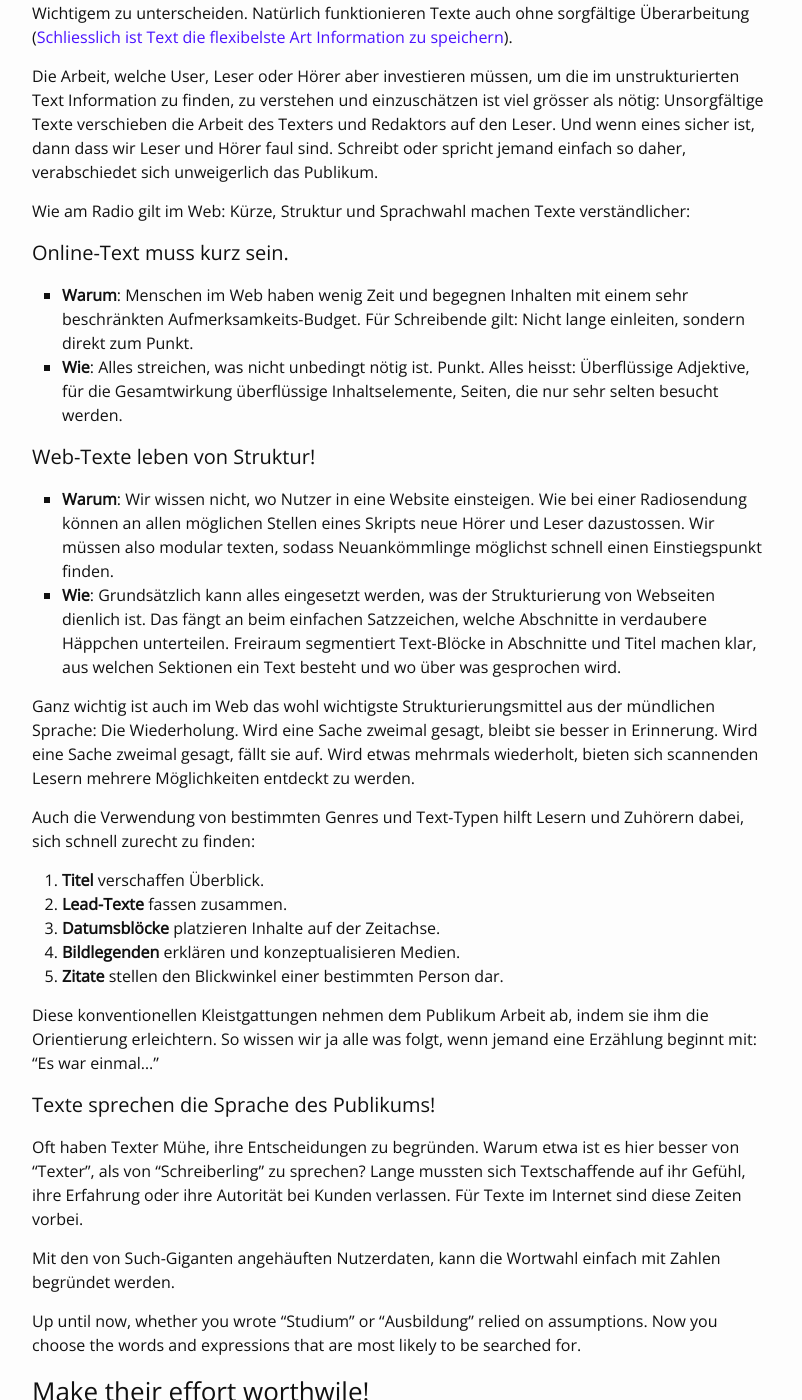
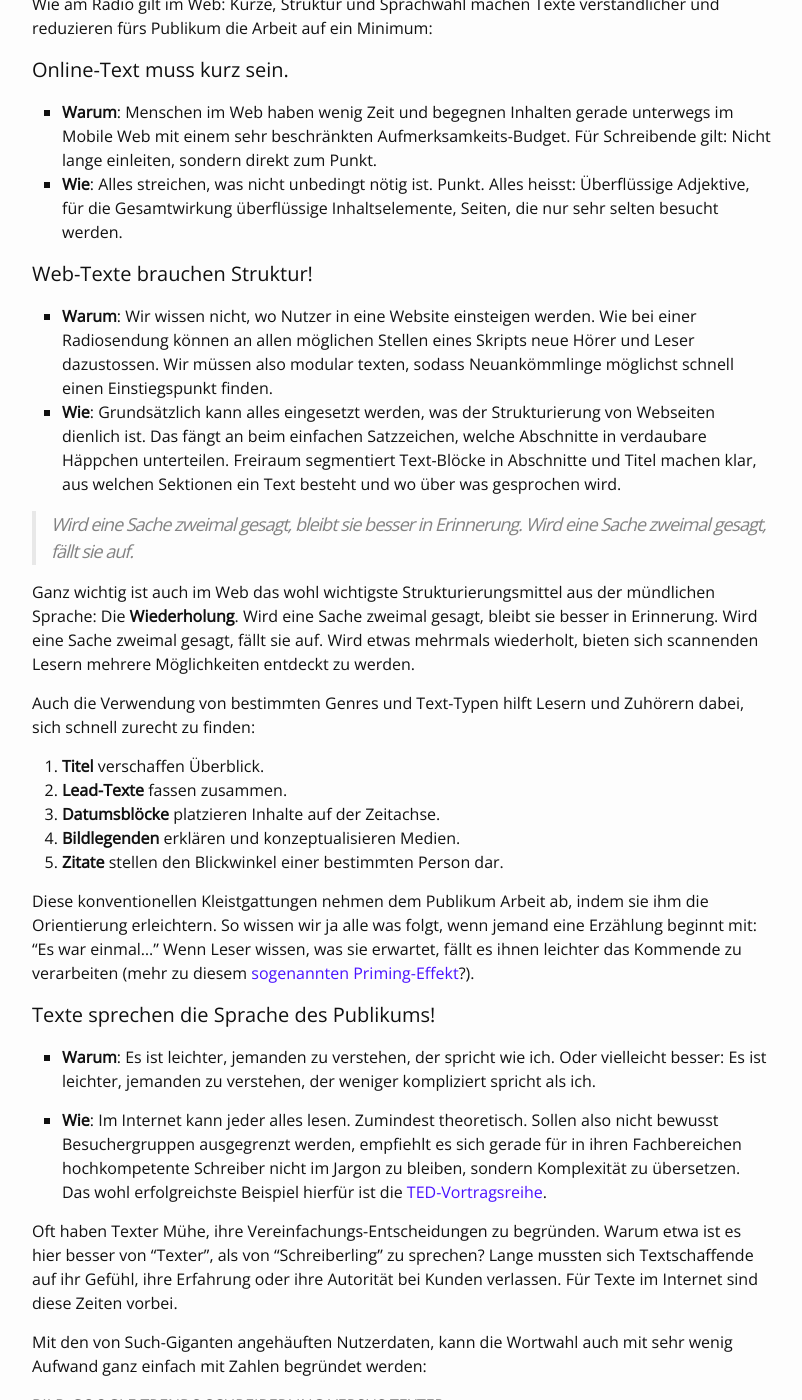
Before and after one commit to tschannes/tschannes.github.com, a Jekyll site: the page built from _posts/2014-10-15-schreiben-im-web.markdown, in a window 1280 px wide and 1400 px high, scrolled down 967 px. Shown: the whole window, without its empty margins (238-1040 px from the left). Built offline with Jekyll 4.4.1, drawn with Linux system fonts in a browser that asks for light colours; comment, search, counter and statistics services are not loaded; some of the changed text lies outside the part shown.

Commit message:
schreib im web fast fertig

```diff
--- a/_posts/2014-10-15-schreiben-im-web.markdown
+++ b/_posts/2014-10-15-schreiben-im-web.markdown
@@ -2,44 +2,42 @@
 layout: post
 title: "Schreiben im Web ist Schreiben fürs Radio"
 date: 2014-10-15
-excerpt: "Web-Texte haben viel mit Texten fürs Radio gemein: Sie müssen kurz, sehr strukturiert, häppchenweise verdaubar und auf den ersten Blick interessant sein. Aufwand fürs Verstehen, und Nutzen aus dem Gehörten müssen sich die Waage halten."
+excerpt: "Web-Texte haben viel mit Texten fürs Radio gemein: Sie müssen kurz, sehr strukturiert, häppchenweise verdaubar und auf den ersten Blick interessant sein. Es gilt: 'Sag es möglichst einfach'. Und: 'Belohne deine Zuhörer fürs Zuhören.'"
 comments: true
 related: true
 ---
 
 
-Inhalte im Web wie Inhalte am Radio müssen in erster Linie informieren. Dies gilt nicht nur für News. Auch Inhalte, die in erster Linie unterhalten wollen, wie etwa Charts, dienen in erster Linie diesem Zweck: Sie machen neue Inhalte entdeckbar. Der Erfolg von digitalen Charts-Plattformen mit Empfehlungsmechanismen wie soundcloud, grooveshark, youtube oder Vimeo bestätigt, dass Hörer wie User, entdecken wollen.
-
-## Schreiben fürs Web ist wie Schreiben fürs Radio
-
-Dies bedeutet für die Medien, welche die Inhalte transportieren, dass sie sich zurücknehmen müssen. Die Bühne muss ganz der übermittelten Information, dem empfohlenen Video-Clip oder der viralen Geschichte gehören.
-
-Es stellt sich die Frage, wie dem Inhalt die Bühne überlassen werden kann? Wie nimmt sich das Medium zurück? Oder: Wie tritt Sprache, die Sprechende, wie tritt die Online-Plattform, das Design hinter ihre Inhalte zurück?
+Inhalte im Web wie Inhalte am Radio müssen in erster Linie informieren. Dies bedeutet für Sprecher wie für Texter, dass sie sich zurücknehmen müssen. Die Bühne muss ganz der übermittelten Information, dem empfohlenen Video-Clip oder der mitreissenden Geschichte gehören. Doch wie schreiben wir Texte, welche es sich zu lesen lohnt?
 
 ## Inhalte müssen einfach nützen!
-Die Antwort ist einfach: Zwinge deine Kunden nicht dazu nachzudenken, wie Usability-Experte Steve Krug, unvergesslich titelte. Wenn User nicht vom Nachdenken befreit werden können, muss sich der kognitive Aufwand für sie lohnen.
+Die Antwort ist einfach: Zwinge deine Kunden nicht dazu nachzudenken, wie Usability-Experte Steve Krug, unvergesslich titelte. Oder: Wenn User nicht vom Nachdenken befreit werden können, muss sich der kognitive Aufwand für sie lohnen.
 
-Als Inhaltsschaffende haben wir also zwei Grössen, die wir manipulieren können, um erfolgreiche Inhalte zu schaffen:
+Als Inhaltsschaffende haben wir also zwei Grössen, die wir manipulieren können, um gut lesbare Texte zu schreiben:
+
+### [Relevance Theory](http://www.relevance.com) im Online-Text
 
 1. Inhalte müssen möglichst einfach verständlich sein.
-2. Inhalte müssen möglichst grosse Nutzen bieten.
+2. Inhalte müssen möglichst grossen Nutzen bieten.
 
 ### Don't make them think!
 Meine Aufgabe als Texter besteht darin, Information einfacher darzustellen, Wichtiges von weniger Wichtigem zu unterscheiden. Natürlich funktionieren Texte auch ohne sorgfältige Überarbeitung ([Schliesslich ist Text die flexibelste Art Information zu speichern](http://graydon2.dreamwidth.org/193447.html)).
 
-Die Arbeit, welche User, Leser oder Hörer aber investieren müssen, um die im unstrukturierten Text Information zu finden, zu verstehen und einzuschätzen ist viel grösser als nötig: Unsorgfältige Texte verschieben die Arbeit des Texters und Redaktors auf den Leser. Und wenn eines sicher ist, dann dass wir Leser und Hörer faul sind. Schreibt oder spricht jemand  einfach so daher, verabschiedet sich unweigerlich das Publikum.
+Die Arbeit, welche User, Leser oder Hörer aber investieren müssen, um in schlechten Texten Information zu finden, sie zu verstehen und einzuschätzen ist viel grösser als nötig: Unsorgfältige Texte verschieben die Arbeit des Texters und Redaktors auf den Leser. Und wenn eines sicher ist, dann dass wir Leser und Hörer faul sind. Schreibt oder spricht jemand  unkonzentriert daher, verabschiedet sich unweigerlich das Publikum.
 
-Wie am Radio gilt im Web: Kürze, Struktur und Sprachwahl machen Texte verständlicher:
+Wie am Radio gilt im Web: Kürze, Struktur und Sprachwahl machen Texte verständlicher und reduzieren fürs Publikum die Arbeit auf ein Minimum:
 
 #### Online-Text muss kurz sein.
-- **Warum**: Menschen im Web haben wenig Zeit und begegnen Inhalten mit einem sehr beschränkten Aufmerksamkeits-Budget. Für Schreibende gilt: Nicht lange einleiten, sondern direkt zum Punkt.
+- **Warum**: Menschen im Web haben wenig Zeit und begegnen Inhalten gerade unterwegs im Mobile Web mit einem sehr beschränkten Aufmerksamkeits-Budget. Für Schreibende gilt: Nicht lange einleiten, sondern direkt zum Punkt.
 - **Wie**: Alles streichen, was nicht unbedingt nötig ist. Punkt. Alles heisst: Überflüssige Adjektive, für die Gesamtwirkung überflüssige Inhaltselemente, Seiten, die nur sehr selten besucht werden.
 
-#### Web-Texte leben von Struktur!
-- **Warum**: Wir wissen nicht, wo Nutzer in eine Website einsteigen. Wie bei einer Radiosendung können an allen möglichen Stellen eines Skripts neue Hörer und Leser dazustossen. Wir müssen also modular texten, sodass Neuankömmlinge möglichst schnell einen Einstiegspunkt finden.
-- **Wie**: Grundsätzlich kann alles eingesetzt werden, was der Strukturierung von Webseiten dienlich ist. Das fängt an beim einfachen Satzzeichen, welche Abschnitte in verdaubere Häppchen unterteilen. Freiraum segmentiert Text-Blöcke in Abschnitte und Titel machen klar, aus welchen Sektionen ein Text besteht und wo über was gesprochen wird.
+#### Web-Texte brauchen Struktur!
+- **Warum**: Wir wissen nicht, wo Nutzer in eine Website einsteigen werden. Wie bei einer Radiosendung können an allen möglichen Stellen eines Skripts neue Hörer und Leser dazustossen. Wir müssen also modular texten, sodass Neuankömmlinge möglichst schnell einen Einstiegspunkt finden.
+- **Wie**: Grundsätzlich kann alles eingesetzt werden, was der Strukturierung von Webseiten dienlich ist. Das fängt an beim einfachen Satzzeichen, welche Abschnitte in verdaubare Häppchen unterteilen. Freiraum segmentiert Text-Blöcke in Abschnitte und Titel machen klar, aus welchen Sektionen ein Text besteht und wo über was gesprochen wird.
 
-Ganz wichtig ist auch im Web das wohl wichtigste Strukturierungsmittel aus der mündlichen Sprache: Die Wiederholung. Wird eine Sache zweimal gesagt, bleibt sie besser in Erinnerung. Wird eine Sache zweimal gesagt, fällt sie auf. Wird etwas mehrmals wiederholt, bieten sich scannenden Lesern mehrere Möglichkeiten entdeckt zu werden.
+> Wird eine Sache zweimal gesagt, bleibt sie besser in Erinnerung. Wird eine Sache zweimal gesagt, fällt sie auf.
+
+Ganz wichtig ist auch im Web das wohl wichtigste Strukturierungsmittel aus der mündlichen Sprache: Die **Wiederholung**. Wird eine Sache zweimal gesagt, bleibt sie besser in Erinnerung. Wird eine Sache zweimal gesagt, fällt sie auf. Wird etwas mehrmals wiederholt, bieten sich scannenden Lesern mehrere Möglichkeiten entdeckt zu werden.
 
 Auch die Verwendung von bestimmten Genres und Text-Typen hilft Lesern und Zuhörern dabei, sich schnell zurecht zu finden:
 
@@ -49,39 +47,30 @@
 4. **Bildlegenden** erklären und konzeptualisieren Medien.
 5. **Zitate** stellen den Blickwinkel einer bestimmten Person dar.
 
-Diese konventionellen Kleistgattungen nehmen dem Publikum Arbeit ab, indem sie ihm die Orientierung erleichtern. So wissen wir ja alle was folgt, wenn jemand eine Erzählung beginnt mit: "Es war einmal..."
+Diese konventionellen Kleistgattungen nehmen dem Publikum Arbeit ab, indem sie ihm die Orientierung erleichtern. So wissen wir ja alle was folgt, wenn jemand eine Erzählung beginnt mit: "Es war einmal..." Wenn Leser wissen, was sie erwartet, fällt es ihnen leichter das Kommende zu verarbeiten (mehr zu diesem [sogenannten Priming-Effekt](http://www.dd.ch)?).
 
 #### Texte sprechen die Sprache des Publikums!
-Oft haben Texter Mühe, ihre Entscheidungen zu begründen. Warum etwa ist es hier besser von "Texter", als von "Schreiberling" zu sprechen? Lange mussten sich Textschaffende auf ihr Gefühl, ihre Erfahrung oder ihre Autorität bei Kunden verlassen. Für Texte im Internet sind diese Zeiten vorbei.
 
-Mit den von Such-Giganten angehäuften Nutzerdaten, kann die Wortwahl einfach mit Zahlen begründet werden.
+- **Warum**: Es ist leichter, jemanden zu verstehen, der spricht wie ich. Oder vielleicht besser: Es ist leichter, jemanden zu verstehen, der weniger kompliziert spricht als ich.
+
+- **Wie**: Im Internet kann jeder alles lesen. Zumindest theoretisch. Sollen also nicht bewusst Besuchergruppen ausgegrenzt werden, empfiehlt es sich gerade für in ihren Fachbereichen hochkompetente Schreiber nicht im Jargon zu bleiben, sondern Komplexität zu übersetzen. Das wohl erfolgreichste Beispiel hierfür ist die [TED-Vortragsreihe](http://www.ted.com).
+
+Oft haben Texter Mühe, ihre Vereinfachungs-Entscheidungen zu begründen. Warum etwa ist es hier besser von "Texter", als von "Schreiberling" zu sprechen? Lange mussten sich Textschaffende auf ihr Gefühl, ihre Erfahrung oder ihre Autorität bei Kunden verlassen. Für Texte im Internet sind diese Zeiten vorbei.
+
+Mit den von Such-Giganten angehäuften Nutzerdaten, kann die Wortwahl auch mit sehr wenig Aufwand ganz einfach mit Zahlen begründet werden:
+
+BILD GOOGLE TRENDS SCHREIBERLING VERSUS TEXTER
 
 
-Up until now, whether you wrote "Studium" or "Ausbildung" relied on assumptions.
-Now you choose the words and expressions that are most likely to be searched for.
+### Make their effort worthwile!
+Erfolgreiche Texte im Web sind also möglichst einfach. Einfache Texte sind aber lediglich die Pflicht. Die zweite Aufgabe und Kür eines guten Online-Textes ist es, zu nützen, also zu informieren, zu unterhalten, zu berühren.
 
-### Make their effort worthwile!
-Die zweite Aufgabe eines Textes ist es, zu nützen, also zu informieren, zu unterhalten, zu berühren.
+#### Der [Monster-Ansatz](/monster-held-glanztat)
 
-## How is it the same?
+Wer ein weit verbreitetes Problem lösen kann, und diese Information teilt (oder auch nur andeutet, dass er als Held, dem Monster Problem in einer Glanztat beikommen könnte) hat einen Web-Inhalt, der Besucher anziehen wird. Denn Besuchern wittern eine grosse Belohnung.
 
-- it needs to offer readers something. People need to be able to learn something based on your content.
-- When you teach, teach in a way that is entertaining. Turn your content into a game. Or a story (minimally with Monsters, Champions and glorious Reeds).
+Dabei muss nicht unbedingt gleich Weltfrieden oder Unsterblichkeit her. Manchmal reichen Entscheidungshilfen zum besten Text-Editor, [Erfahrungsberichte](/design-first) oder wie hier Tipps, wie Online-Texte besser werden könnten.
 
+#### Der [Entertain-me-Ansatz](/nutzloses-im-netz)
 
-
-## How is writing for the web different from any other type of writing? How is it different from copy testend for a Broschüre?
-
-- it can be measured. How is this a good thing? How is it bad?
-- it has to be short and digestible: Kind of like copy for the Radio (Research writing for the Radio)
-- it has to be more structured.
-- it (the change of words) can (has to) be Researched.
-
-
-1. It can be measured!
-
-- Comparative searching
-- Search suggestions
-- Analytics
-- Adwords
-- Competitors that are ranking higher
+Manchmal wollen wir aber nichts dazulernen. Manchmal wollen wir uns an wunderschön dahingeschnörkelten, sich akrobatisch über mehrere Zeilen schwingenden Wortkonstruktionen ergötzen, manchmal wollen wir fühlen und nicht denken, uns selbst, unser hier und so sein vergessen. Manchmal wollen wir einfach nur unterhalten werden.
```
